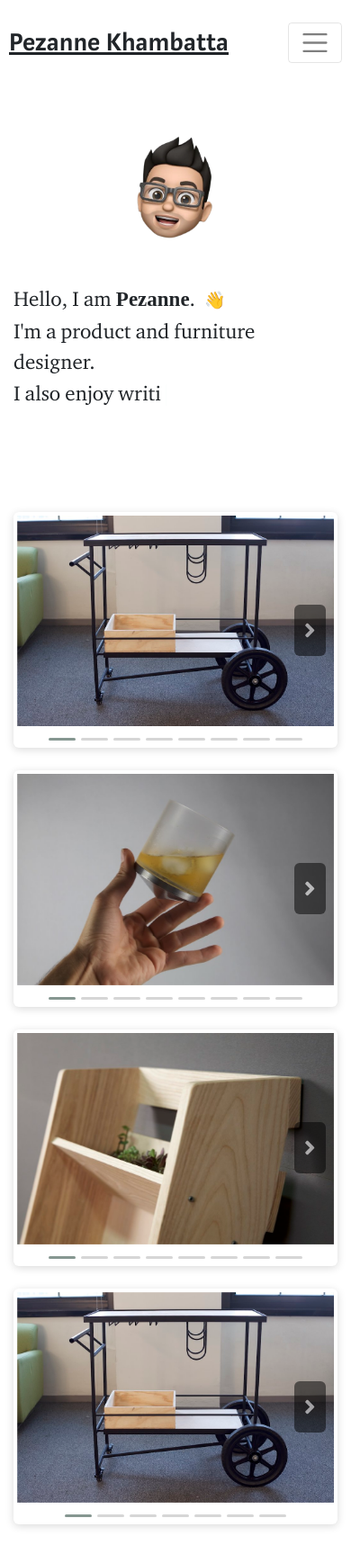
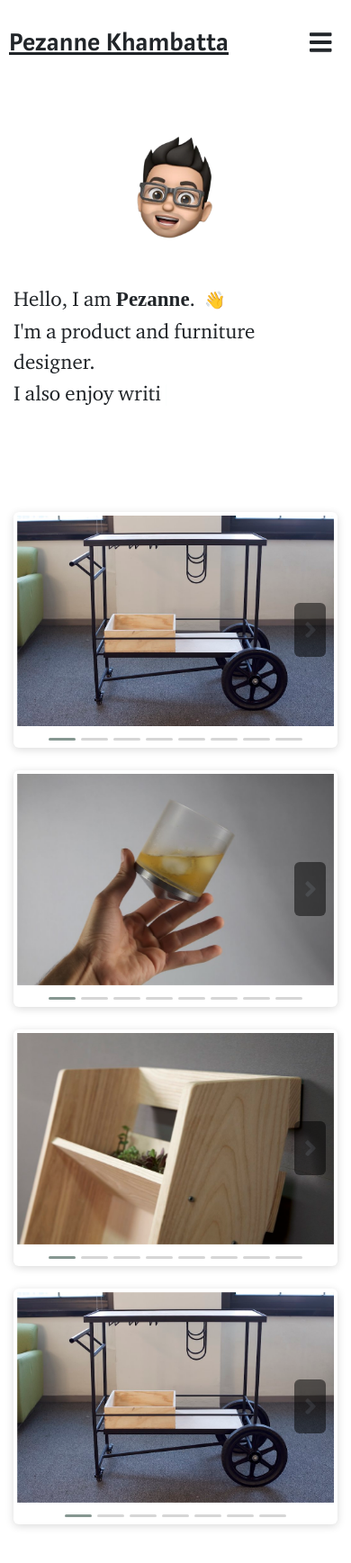
Before and after one commit to pkhambat1/DesignWebsite, a PHP site: page / in a window 390 px wide. Shown: the top 1737 px of the page at 90% size. Run offline with PHP 8.4, Linux system fonts and the light colour scheme; some libraries are stand-ins or nearby versions; some web fonts are replaced.

Commit message:
hamburger clean up

```diff
--- a/css/site.css
+++ b/css/site.css
@@ -446,3 +446,12 @@ img {
 .owl-theme .owl-nav :not(.disabled) {
   transition: opacity .2s;
 }
+
+.svg-inline--fa {
+  font-size: 28px;
+  color: #212529;
+}
+
+.navbar-toggler {
+  border: 0px;
+}
--- a/index.html
+++ b/index.html
@@ -37,7 +37,7 @@
 		<section class=" justify-content-xl-start block-intro border-bottom">
 			<div class="portfolio-block">
 				<nav class="navbar navbar-light navbar-expand-lg fixed-top portfolio-navbar">
-					<div class="container"><a class="navbar-brand logo" id="logo" href="#"><u>Pezanne Khambatta</u></a><button data-toggle="collapse" class="navbar-toggler" data-target="#navbarNav"><span class="sr-only">Toggle navigation</span><span class="navbar-toggler-icon"></span></button>
+					<div class="container"><a class="navbar-brand logo" id="logo" href="#"><u>Pezanne Khambatta</u></a><button data-toggle="collapse" class="navbar-toggler" data-target="#navbarNav"><span class="sr-only">Toggle navigation</span><i class="fas fa-bars"></i></button>
 						<div class="collapse navbar-collapse" id="navbarNav">
 							<ul class="nav navbar-nav ml-auto">
 								<li class="nav-item item" role="presentation">
```
